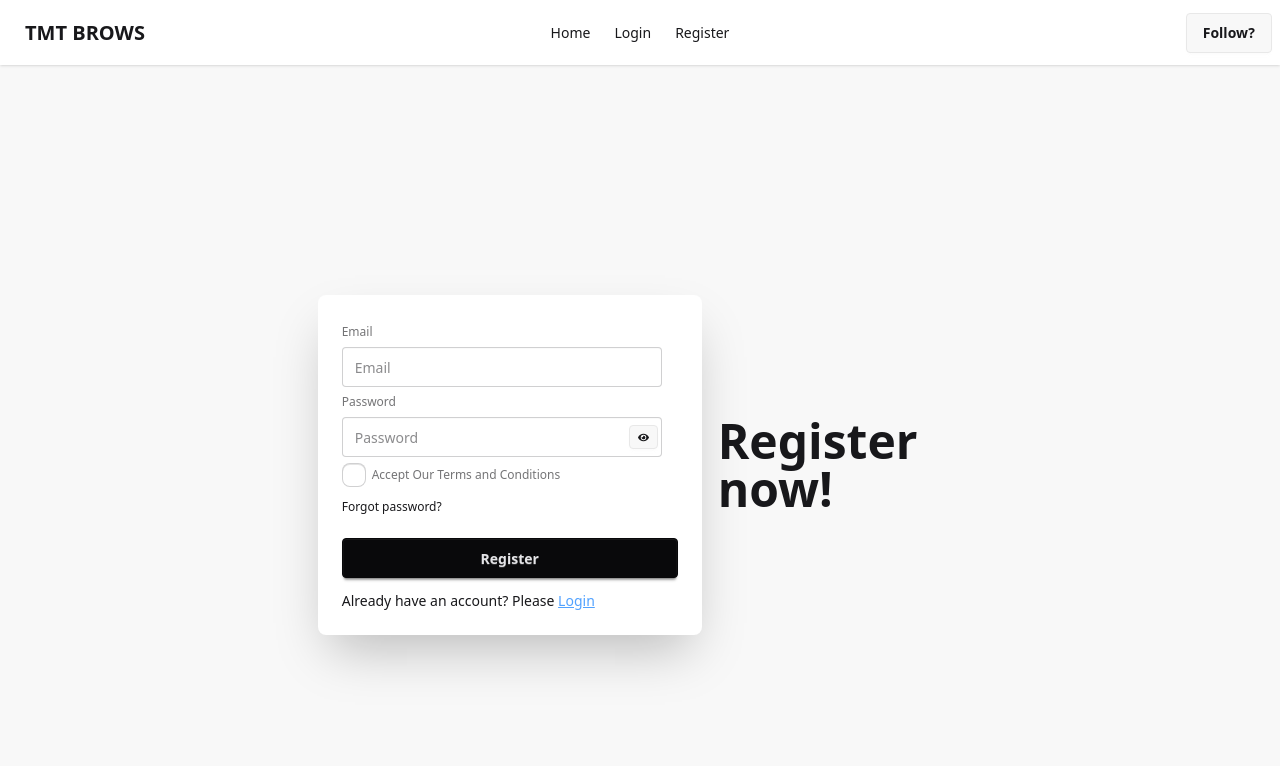
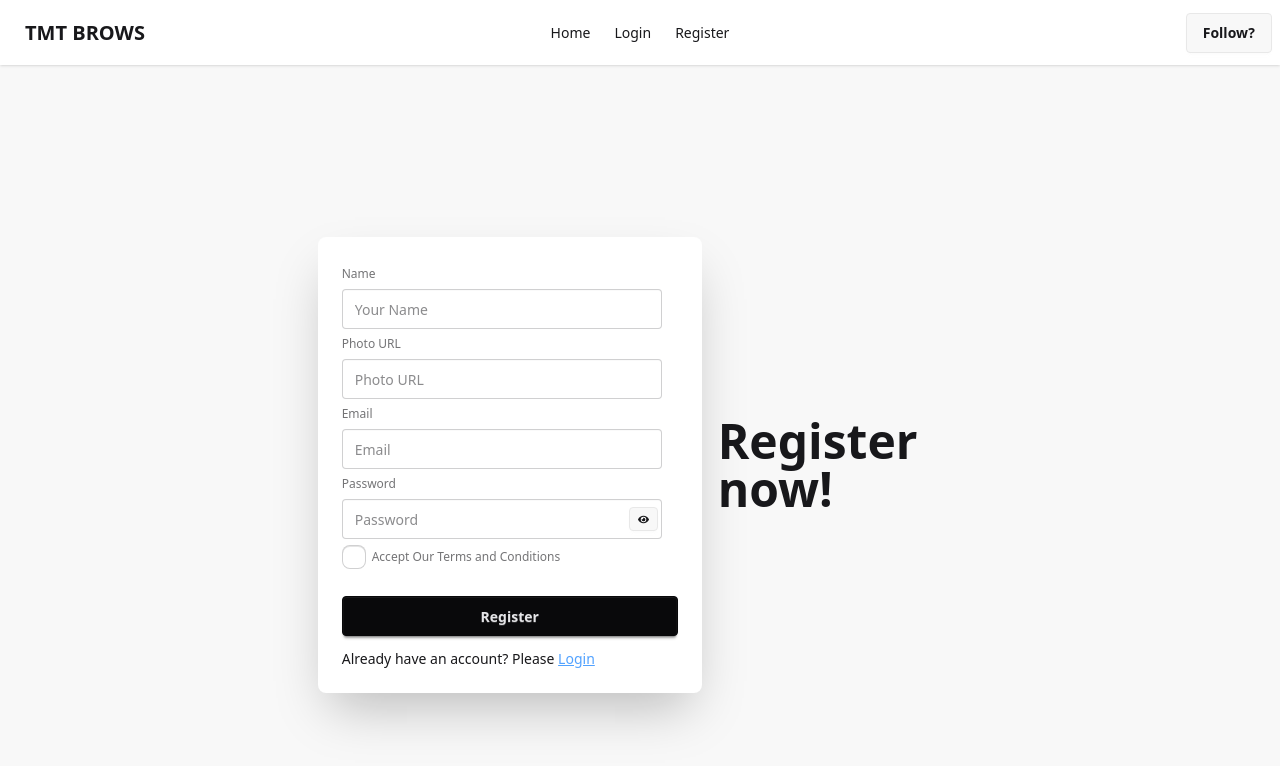
Before and after one commit to MasumRezaMunna/Firebase-Updated, a React (Vite) app: page /register in a window 1280 px wide. Shown: the top 766 px of the page. Built offline with nearby package versions, Linux system fonts and the light colour scheme.

Commit message:
Update user name to Firebase

```diff
--- a/src/components/Register/Register.jsx
+++ b/src/components/Register/Register.jsx
@@ -1,4 +1,4 @@
-import { createUserWithEmailAndPassword, sendEmailVerification } from "firebase/auth";
+import { createUserWithEmailAndPassword, sendEmailVerification, updateProfile } from "firebase/auth";
 import React, { useState } from "react";
 import { auth } from "../../firebase/firebase.init";
 import { FaEye, FaEyeSlash } from "react-icons/fa";
@@ -14,7 +14,9 @@ const Register = () => {
     const email = event.target.email.value;
     const password = event.target.password.value;
     const terms = event.target.terms.checked;
-    console.log("register click", email, password, terms);
+    const name = event.target.name.value;
+    const photo = event.target.photo.value;
+    console.log("register click", email, password, terms, name, photo);
 
     const length6Pattern = /^.{6,}$/;
     const casePattern = /^(?=.*[a-z])(?=.*[A-Z]).+$/;
@@ -49,9 +51,20 @@ const Register = () => {
         console.log("after creation of a new user", result.user);
         setSuccess(true);
         event.target.reset();
+
+        // update user profile
+        const profile = {
+          displayName: name,
+          photoURL: photo
+        }
+        updateProfile(result.user, profile)
+        .then(() =>{})
+        .catch()
+
+
         sendEmailVerification(result.user)
         .then(() => {
-            alert('please login to yur email and verify your email address')
+            alert('please login to your email and verify your email address')
         })
       })
       .catch((error) => {
@@ -75,6 +88,23 @@ const Register = () => {
           <div className="card-body">
             <form onSubmit={handleRegister}>
               <fieldset className="fieldset">
+
+                <label className="label">Name</label>
+                <input
+                  type="text"
+                  name="name"
+                  className="input"
+                  placeholder="Your Name"
+                />
+
+                <label className="label">Photo URL</label>
+                <input
+                  type="text"
+                  name="photo"
+                  className="input"
+                  placeholder="Photo URL"
+                />
+
                 <label className="label">Email</label>
                 <input
                   type="email"
@@ -105,9 +135,7 @@ const Register = () => {
                     Accept Our Terms and Conditions
                   </label>
                 </div>
-                <div>
-                  <a className="link link-hover">Forgot password?</a>
-                </div>
+
                 <button className="btn btn-neutral mt-4">Register</button>
               </fieldset>
               {success && (
```
